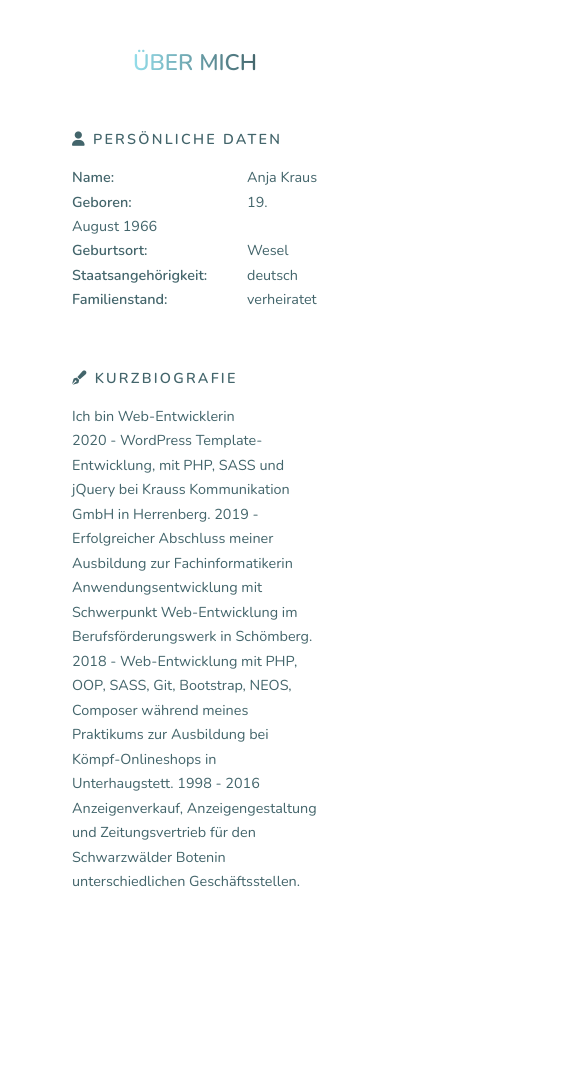
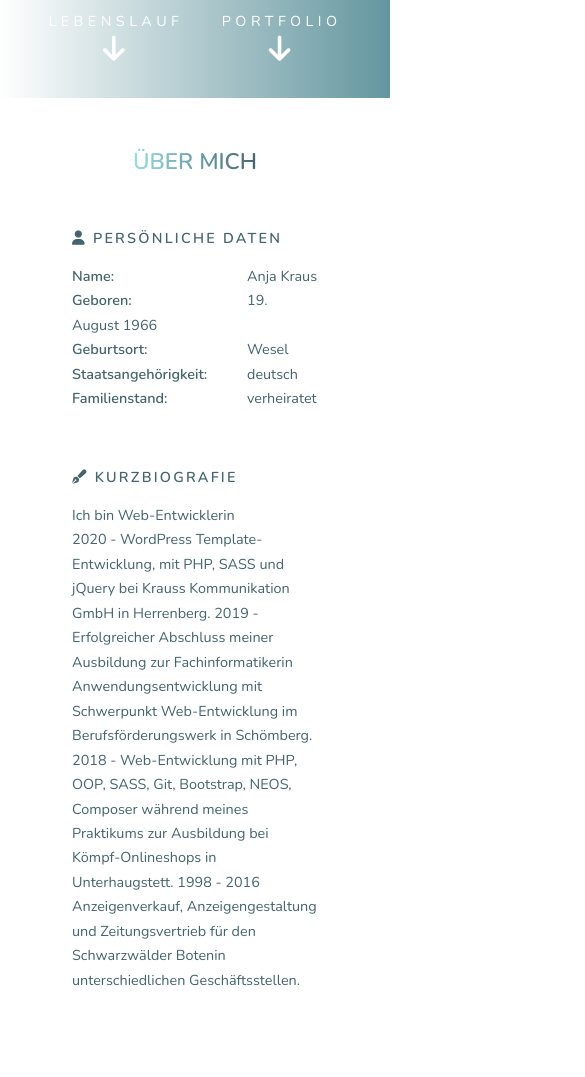
Before and after one commit to Anja19866/anjakraus.de2020, a plain HTML site: page index.html in a window 390 px wide. Shown: the part 533-1610 px from the top of the page, 585 px wide, since content can reach past the window. Drawn offline with nearby package versions, Linux system fonts and the light colour scheme.

Commit message:
Responsive 1. Part

```diff
--- a/resources/sass/base/_typography.scss
+++ b/resources/sass/base/_typography.scss
@@ -85,7 +85,11 @@ body {
     }
 
     &--nav {
-       // margin: 0 auto;
+
+        @include respond(L) {
+            font-size: 2.5rem;
+        }
+
 
     }
 }
--- a/resources/sass/components/_feature-box.scss
+++ b/resources/sass/components/_feature-box.scss
@@ -52,6 +52,11 @@
         padding: 3rem 30rem;
         font-size: 1.5rem;
 
+        @include respond(M) {
+           height: auto;
+           padding: 3rem;
+        }
+
         a {
             text-decoration: none;
             color: $color-grey-dark;
--- a/resources/sass/components/_skills.scss
+++ b/resources/sass/components/_skills.scss
@@ -13,14 +13,13 @@
          width: 440px;
          height: 440px;
          font-size: 1.9rem;
-
      }
 
-     @include respond(XS) {
+     @include respond(S) {
          margin: 3rem auto;
-         width: 200px;
-         height: 200px;
-         font-size: 1.5rem;
+         width: 100%;
+         font-size: 1.7rem;
+         border-radius: 0;
      }
 
      &__icon {
--- a/resources/sass/layout/_header.scss
+++ b/resources/sass/layout/_header.scss
@@ -15,6 +15,7 @@
 
 
         &__link {
+
             &:link,
             &:visited {
                 display: inline-block;
@@ -31,6 +32,11 @@
                     margin-right: 1.5rem;
                     display: inline-block;
                 }
+
+                @include respond(L) {
+                    font-size: 1.5rem;
+                    padding: 1rem;
+                }
             }
 
             &:hover,
@@ -39,6 +45,9 @@
                 color: $color-grey-dark;
                 transform: translateX(1rem);
             }
+
+
+
         }
 
     }
@@ -46,22 +55,45 @@
     .kasten {
         background-image: linear-gradient(to right, transparent, #64969f);
         background-size: cover;
-        max-height: 53rem;
+
         display: inline-flex;
+        flex-wrap: wrap;
         width: 100%;
-
 
         .div {
             text-align: center;
         }
 
+        .div1 {
+
+            @include respond(M) {
+                margin: 3rem;
+            }
+
+        }
+
+
         .div2 {
             padding: 10rem 0;
+            max-height: 60rem;
+
+
+            @include respond(M) {
+                padding: 2rem;
+                margin: 0 auto;
+            }
+
 
         }
 
         img {
             margin-bottom: -.5rem;
+
+
+            @include respond(M) {
+              width: 100%;
+            }
+
         }
 
         &--nav {
@@ -69,17 +101,22 @@
             background: $color-white;
             height: auto;
 
-            @include respond(S) {
-                display: none;
+            .div1 {
+               padding: 0 3rem;
+
+               @include respond(M) {
+                padding: 0 0 0 2rem;
                 }
 
-            .div1 {
-               padding: 0 3rem;
             }
 
             .div2 {
                 padding: 0;
+
+                @include respond(S) {
+                    display: none;
                 }
             }
         }
     }
+}
--- a/resources/sass/layout/_navigation.scss
+++ b/resources/sass/layout/_navigation.scss
@@ -17,14 +17,10 @@
         cursor: pointer;
 
         @include respond(S) {
-            top: 4rem;
+            top: 6rem;
             right: 4rem;
         }
 
-        @include respond(XS) {
-            top: 3rem;
-            right: 3rem;
-        }
     }
 
     &__background {
@@ -39,14 +35,10 @@
         transition: transform .8s cubic-bezier(0.86, 0, 0.07, 1);
 
         @include respond(S) {
-            top: 4.5rem;
+            top: 6.5rem;
             right: 4.5rem;
         }
 
-        @include respond(XS) {
-            top: 3.5rem;
-            right: 3.5rem;
-        }
     }
 
     &__nav {
--- a/resources/sass/pages/_home.scss
+++ b/resources/sass/pages/_home.scss
@@ -1,5 +1,9 @@
 .section-about {
     padding: 5rem 5rem 10rem 5rem;
+
+    @include respond(M) {
+        padding: 5rem;
+    }
 }
 
 .section-skills {
@@ -7,6 +11,11 @@
     padding: 9rem 0 2rem;
     background-size: cover;
     background-position: top;
+
+    @include respond(M) {
+        padding: 5rem 0 1rem;
+    }
+
 }
 
 .section-features {
@@ -24,22 +33,22 @@
         height: 85rem;
         padding: 10rem 0;
         margin-top: -8rem;
-        transform: skewY(-7deg);
+        /*transform: skewY(-7deg);
 
         & > * {
             transform: skewY(7deg);
-        }
+        }*/
     }
 
     @include respond(S) {
         height: 155rem;
         padding: 10rem 0;
         margin-top: -9rem;
-        transform: skewY(-14deg);
+      /*  transform: skewY(-14deg);
 
         & > * {
             transform: skewY(14deg);
-        }
+        }*/
     }
 
 }
```
Also changed, not shown: resources/sass/main.css, 1 other file. Lines whose indentation alone changed are shown as unchanged.
